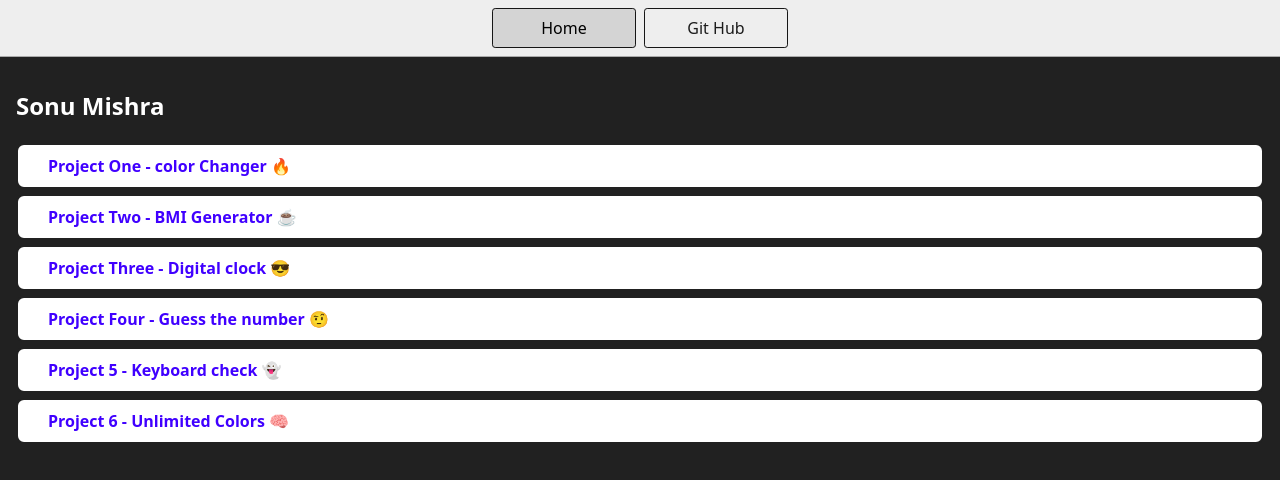
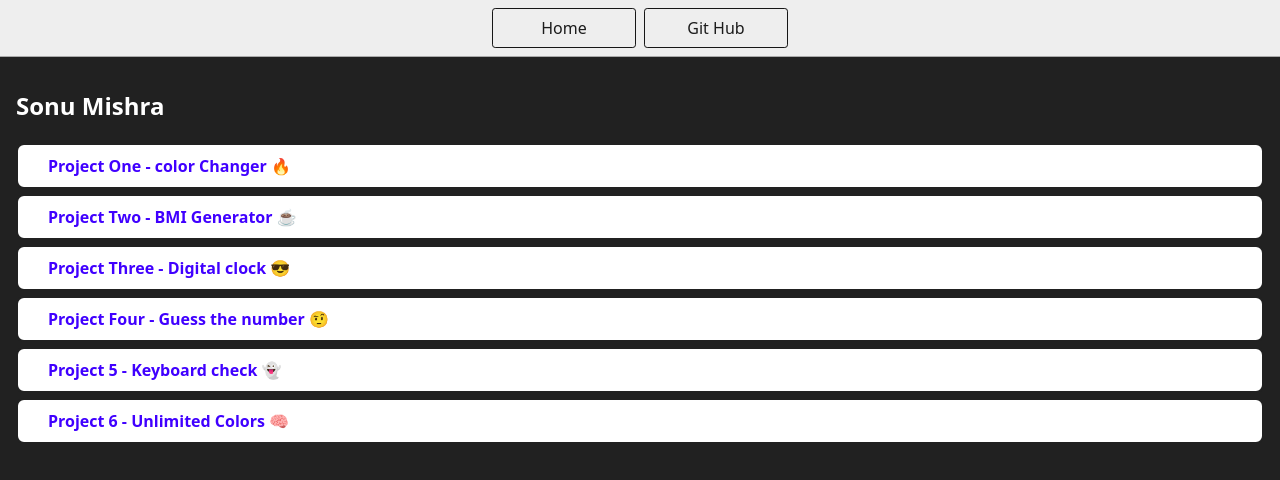
Before and after one commit to sonumishra001/javascript_project, a plain HTML site: page index.html in a window 1280 px wide. Drawn offline with Linux system fonts and the light colour scheme.

Commit message:
Update index.html

```diff
--- a/index.html
+++ b/index.html
@@ -10,7 +10,7 @@
   </head>
   <body style="background-color: #212121; color: #fff">
     <nav>
-      <a href="/" aria-current="page">Home</a>
+      <a href="#">Home</a>
       <a target="_blank" href="https://github.com/sonumishra001"
         >Git Hub</a
       >
```
